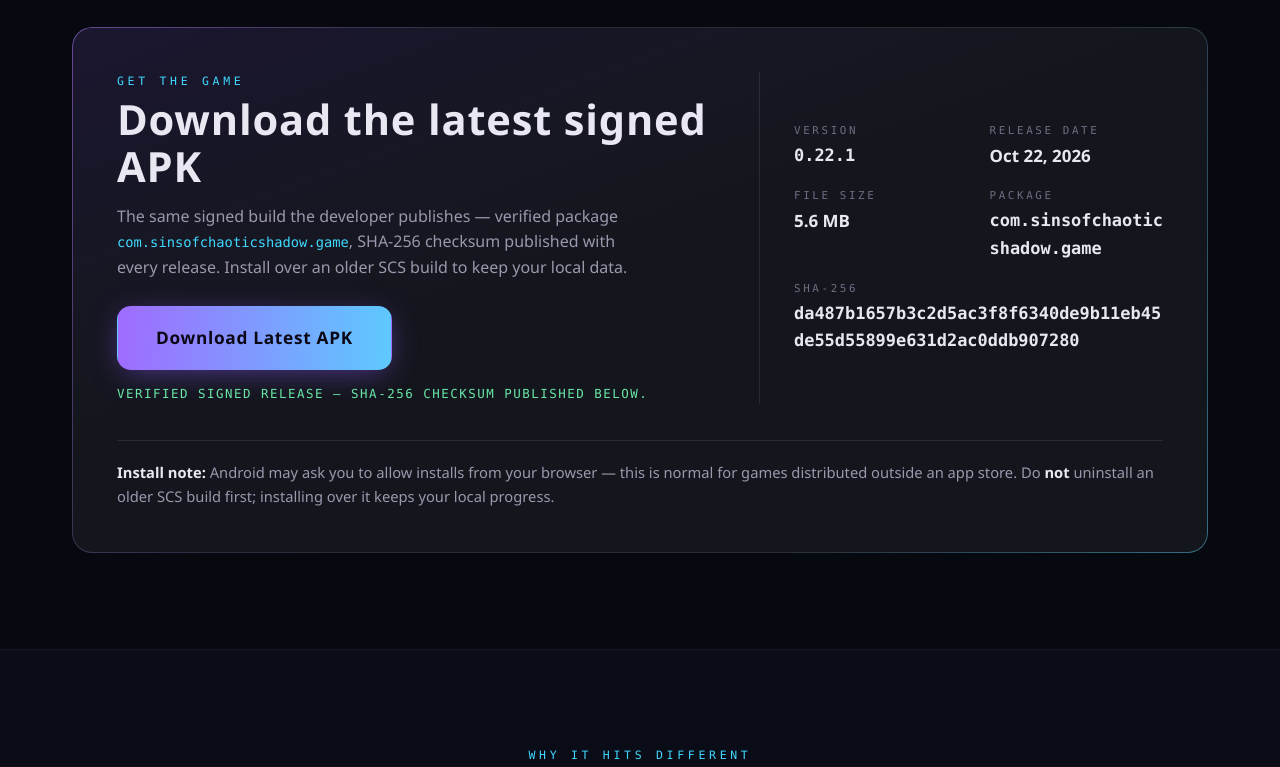
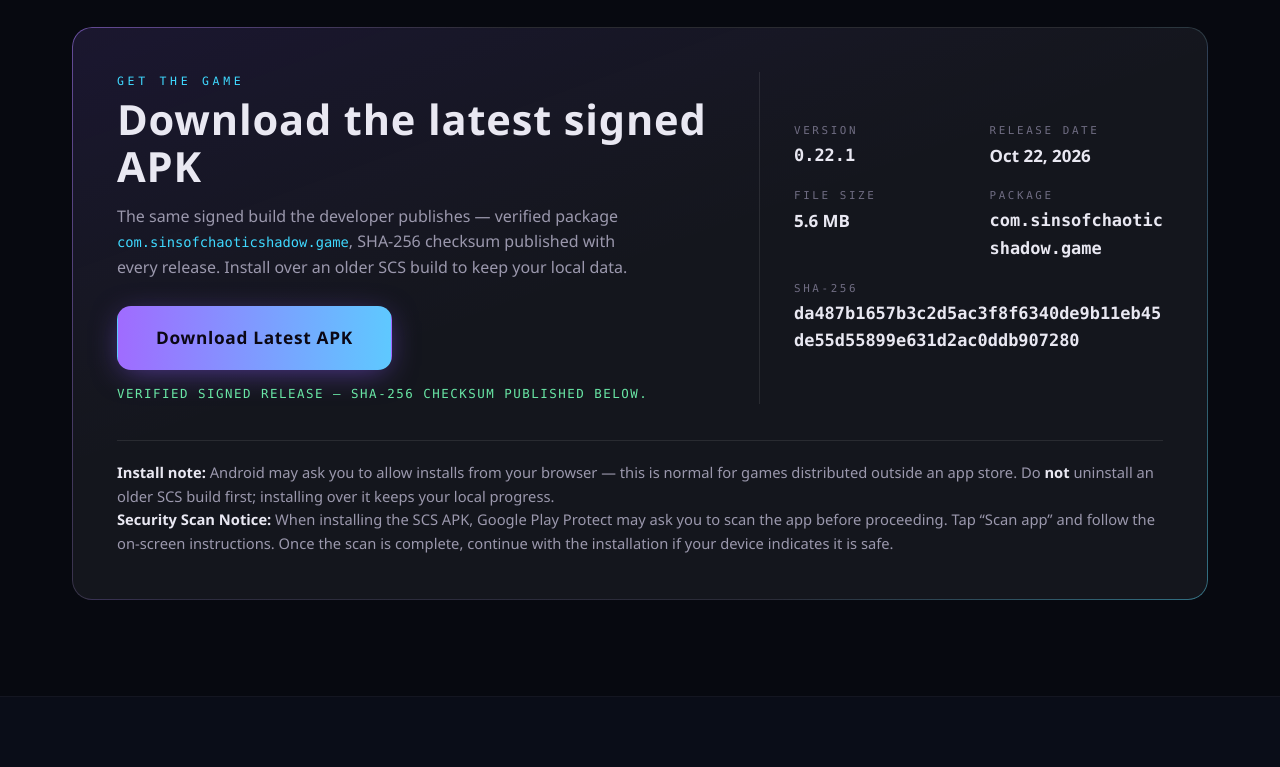
Before and after one commit to 0-umbra/Sins-Of-Chaotic-Shadows-Site, a plain HTML site: page index.html in a window 1280 px wide. Shown: the part 805-1572 px from the top of the page. Drawn offline with Linux system fonts and the light colour scheme.

Commit message:
Add Play Protect scan notice to APK installation instructions (#7)
Co-authored-by: 0-umbra <317303823+0-umbra@users.noreply.github.com>
Co-authored-by: arena-agent <297053741+arena-agent@users.noreply.github.com>

```diff
--- a/index.html
+++ b/index.html
@@ -84,6 +84,7 @@
         <p><b>Install note:</b> Android may ask you to allow installs from your browser — this is normal for
           games distributed outside an app store. Do <b>not</b> uninstall an older SCS build first;
           installing over it keeps your local progress.</p>
+        <p><b>Security Scan Notice:</b> When installing the SCS APK, Google Play Protect may ask you to scan the app before proceeding. Tap “Scan app” and follow the on-screen instructions. Once the scan is complete, continue with the installation if your device indicates it is safe.</p>
         <p id="dlPrevWrap" hidden>Previous public releases: <span id="dlPrev" class="mono small"></span></p>
       </div>
     </div>
```
